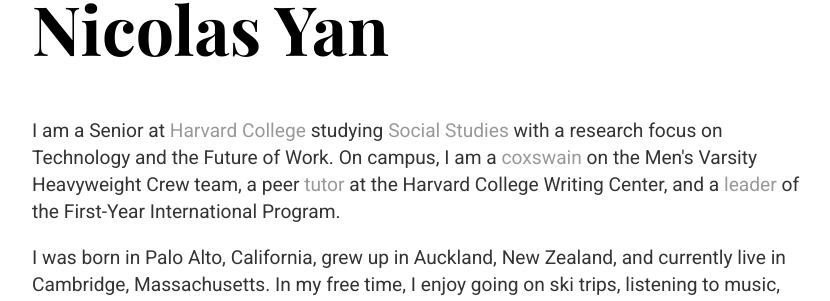
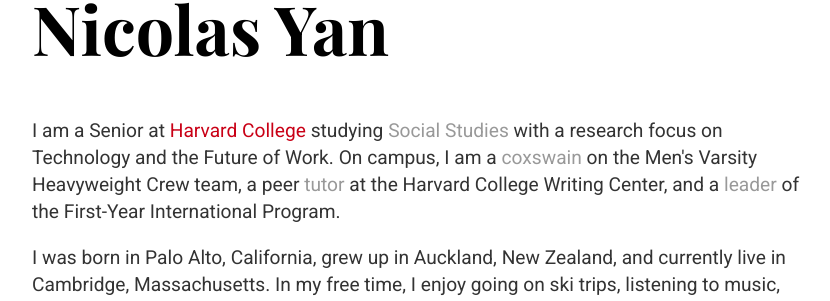
Before and after one commit to nicolas-yan/nicolas-yan.github.io, a Jekyll site: the page built from index.html, in a window 1280 px wide. Shown: the part 143-444 px from the top of the page, without its empty margins (224-1054 px from the left). Built offline with Jekyll 4.4.1, drawn with Linux system fonts in a browser that asks for light colours.

Commit message:
Update index.html

```diff
--- a/index.html
+++ b/index.html
@@ -4,7 +4,7 @@
 ---
 <div class="blurb">
 	<h1>Nicolas Yan</h1>
-	<p>I am a Senior at <a href="https://college.harvard.edu" style="crimson">Harvard College</a> studying <a href="https://socialstudies.fas.harvard.edu/">Social Studies</a> with a research focus on Technology and the Future of Work. On campus, I am a <a href="https://gocrimson.com/sports/mcrew-hw/2019-20/bios/yan_nicolas_y7ex">coxswain</a> on the Men's Varsity Heavyweight Crew team, a peer <a href="https://writingcenter.fas.harvard.edu/">tutor</a> at the Harvard College Writing Center, and a <a href="https://fip-fas.harvard.edu/nicolas-yan">leader</a> of the First-Year International Program.</p>
+	<p>I am a Senior at <a href="https://college.harvard.edu" style="color:#c90016;">Harvard College</a> studying <a href="https://socialstudies.fas.harvard.edu/">Social Studies</a> with a research focus on Technology and the Future of Work. On campus, I am a <a href="https://gocrimson.com/sports/mcrew-hw/2019-20/bios/yan_nicolas_y7ex">coxswain</a> on the Men's Varsity Heavyweight Crew team, a peer <a href="https://writingcenter.fas.harvard.edu/">tutor</a> at the Harvard College Writing Center, and a <a href="https://fip-fas.harvard.edu/nicolas-yan">leader</a> of the First-Year International Program.</p>
 	<p>I was born in Palo Alto, California, grew up in Auckland, New Zealand, and currently live in Cambridge, Massachusetts. In my free time, I enjoy going on ski trips, listening to music, thrift shopping, watching sports, and parking up with a good <a href="https://www.goodreads.com/user/show/44310786-nicolas-yan">book</a>.</p>
 	<br>
 	<br>
```
